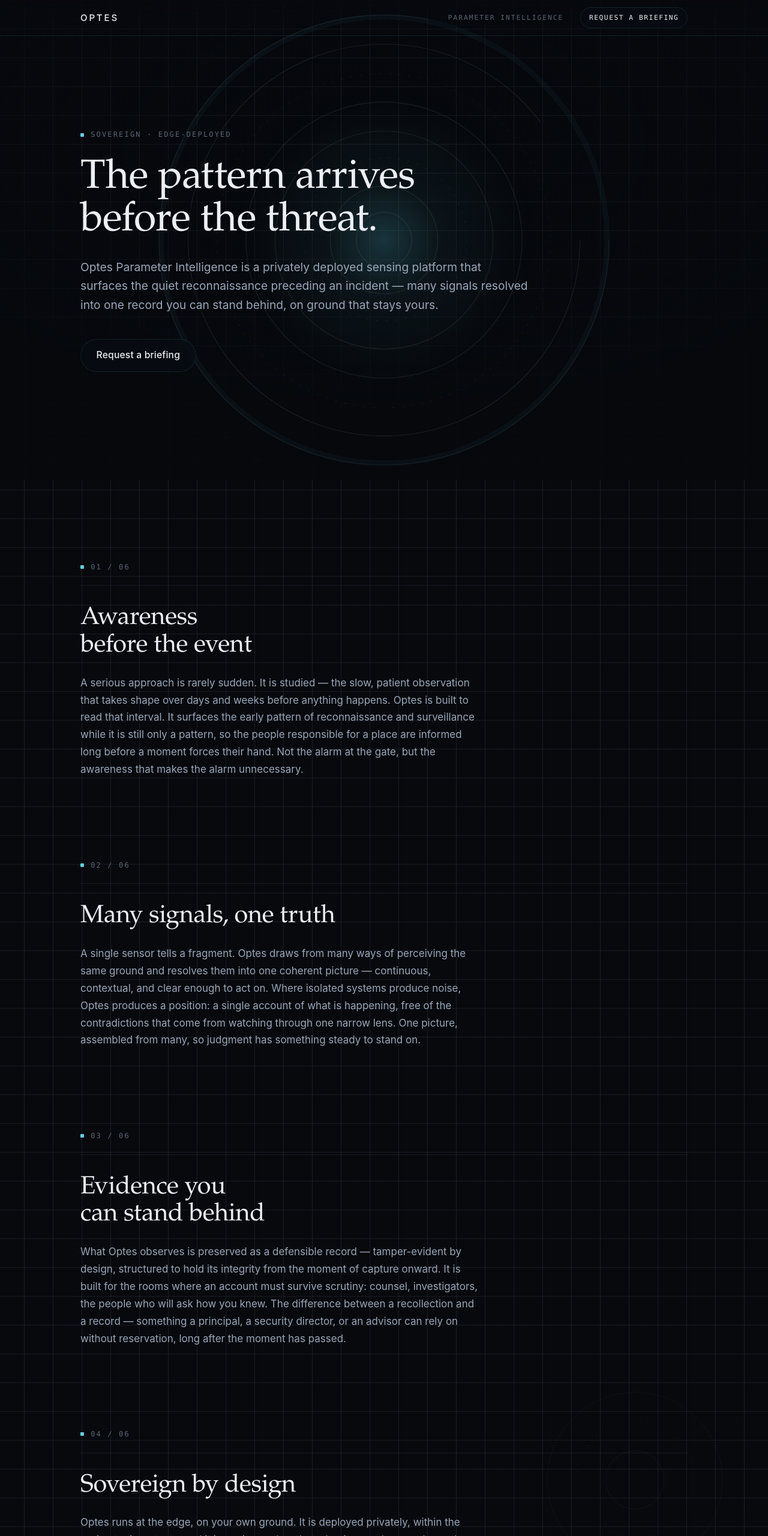
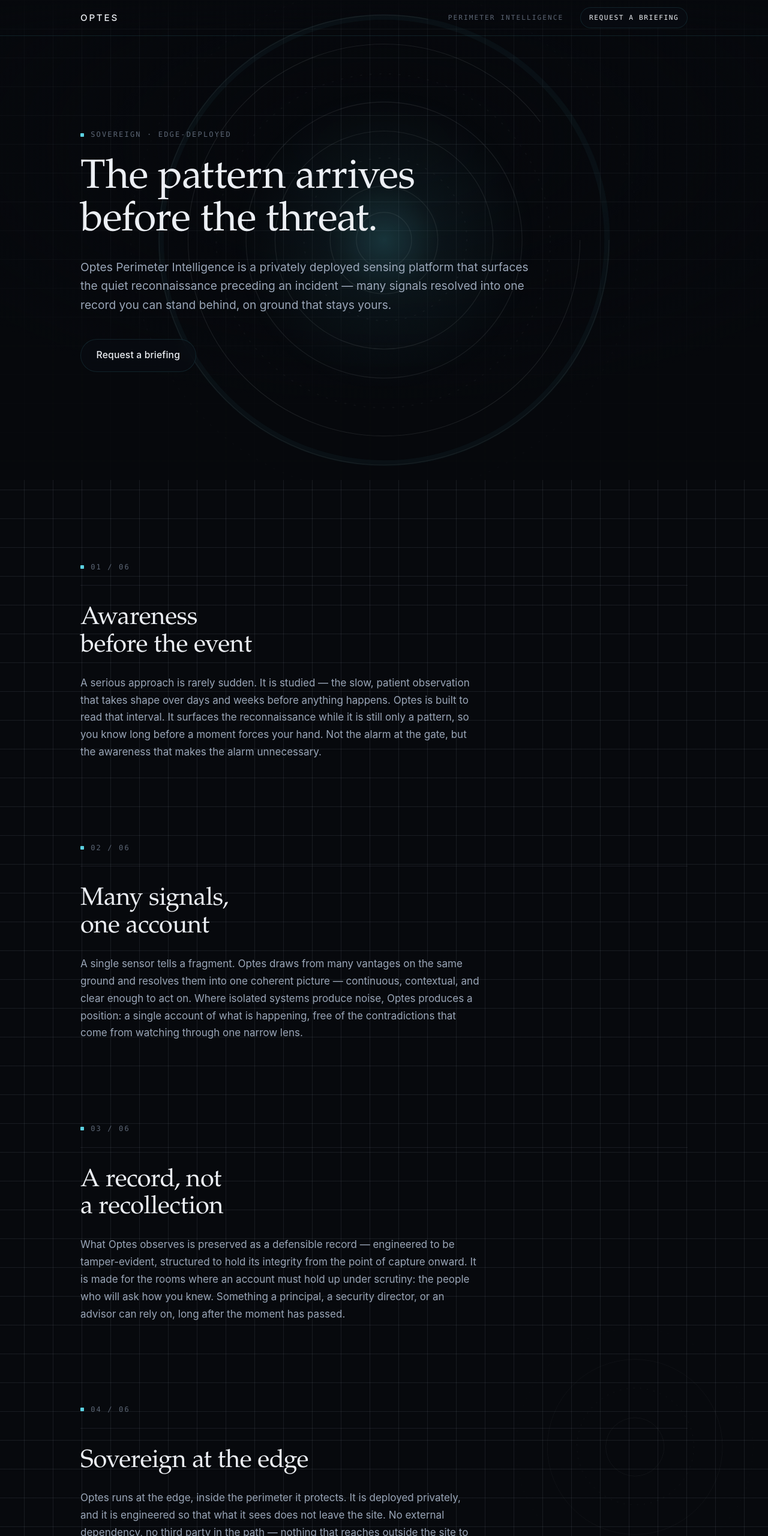
Before and after one commit to Bwilkie91/optes-site, a plain HTML site: page index.html in a window 1280 px wide. Shown: the top 2560 px of the page at 60% size. Drawn offline with Linux system fonts and the light colour scheme.

Commit message:
copy: sharpen teaser writing; correct name to "Perimeter Intelligence"
Editorial pass (critic panel → synthesis → adversarial verify):
- Rename product to "Optes Perimeter Intelligence" everywhere (title, meta,
  OG/Twitter tags + image alts, top-bar and footer microlabels, og.svg/og.png,
  README, code comments). It was consistently "Parameter" — a homophone slip.
- Purge repeated "by design" (was 4–5×, incl. two back-to-back section titles):
  §04 "Sovereign by design" → "Sovereign at the edge"; §05 "Private by design"
  → "Restraint as a first principle"; drop "tamper-evident by design".
- De-overclaim: §02 "Many signals, one truth" → "…one account".
- Reserve the "stand behind/on" metaphor to the hero: §03 "Evidence you can
  stand behind" → "A record, not a recollection"; cut §02's "…to stand on".
- Soften legal absolutes (defensible record, tamper-evident, "without
  reservation", "nothing that requires the outside world") to confident-but-
  defensible phrasing; move to second person in §01.
- Thin page-wide repetition of "ground"/"pattern"; replace SaaS "always-on"
  with "unsleeping".
- Regenerate og.png from updated og.svg; bump sitemap lastmod to 2026-07-07.

Inline-script CSP hash unchanged (script untouched).

Co-Authored-By: Claude Opus 4.8 <noreply@anthropic.com>

```diff
--- a/app.js
+++ b/app.js
@@ -1,5 +1,5 @@
 /* =========================================================================
-   Optes Parameter Intelligence — NULL SIGNAL
+   Optes Perimeter Intelligence — NULL SIGNAL
    Tiny vanilla-JS progressive enhancement. Zero dependencies.
 
    Responsibilities (all optional, all guarded):
--- a/index.html
+++ b/index.html
@@ -5,8 +5,8 @@
   <meta name="viewport" content="width=device-width, initial-scale=1" />
   <script>document.documentElement.classList.add('js')</script>
 
-  <title>Optes Parameter Intelligence — Awareness before the event</title>
-  <meta name="description" content="Optes Parameter Intelligence is a privately deployed sensing platform that surfaces the quiet reconnaissance preceding an incident — many signals resolved into one record you can stand behind, on ground that stays yours." />
+  <title>Optes Perimeter Intelligence — Awareness before the event</title>
+  <meta name="description" content="Optes Perimeter Intelligence is a privately deployed sensing platform that surfaces the quiet reconnaissance preceding an incident — many signals resolved into one record you can stand behind, on ground that stays yours." />
 
   <link rel="canonical" href="https://optes.ai/" />
   <meta name="theme-color" content="#07090D" />
@@ -15,21 +15,21 @@
   <!-- Open Graph -->
   <meta property="og:type" content="website" />
   <meta property="og:site_name" content="Optes" />
-  <meta property="og:title" content="Optes Parameter Intelligence — Awareness before the event" />
+  <meta property="og:title" content="Optes Perimeter Intelligence — Awareness before the event" />
   <meta property="og:description" content="A privately deployed sensing platform that surfaces the quiet reconnaissance preceding an incident — many signals resolved into one record you can stand behind, on ground that stays yours." />
   <meta property="og:url" content="https://optes.ai/" />
   <meta property="og:image" content="https://optes.ai/og.png" />
   <meta property="og:image:type" content="image/png" />
   <meta property="og:image:width" content="1200" />
   <meta property="og:image:height" content="630" />
-  <meta property="og:image:alt" content="Optes Parameter Intelligence — Awareness before the event, on ground that stays yours." />
+  <meta property="og:image:alt" content="Optes Perimeter Intelligence — Awareness before the event, on ground that stays yours." />
 
   <!-- Twitter -->
   <meta name="twitter:card" content="summary_large_image" />
-  <meta name="twitter:title" content="Optes Parameter Intelligence — Awareness before the event" />
+  <meta name="twitter:title" content="Optes Perimeter Intelligence — Awareness before the event" />
   <meta name="twitter:description" content="A privately deployed sensing platform that surfaces the quiet reconnaissance preceding an incident — many signals resolved into one record you can stand behind, on ground that stays yours." />
   <meta name="twitter:image" content="https://optes.ai/og.png" />
-  <meta name="twitter:image:alt" content="Optes Parameter Intelligence — Awareness before the event, on ground that stays yours." />
+  <meta name="twitter:image:alt" content="Optes Perimeter Intelligence — Awareness before the event, on ground that stays yours." />
 
   <link rel="icon" href="/favicon.svg" type="image/svg+xml" />
   <link rel="stylesheet" href="/styles.css" />
@@ -42,7 +42,7 @@
     <div class="topbar__inner">
       <a class="wordmark" href="/" aria-label="Optes — home">OPTES</a>
       <div class="topbar__right">
-        <span class="microlabel" aria-hidden="true">Parameter Intelligence</span>
+        <span class="microlabel" aria-hidden="true">Perimeter Intelligence</span>
         <a class="topbar__cta" href="mailto:briefing@optes.ai?subject=Briefing%20request%20%E2%80%94%20Optes">Request a briefing</a>
       </div>
     </div>
@@ -83,7 +83,7 @@
       <div class="hero__content">
         <p class="eyebrow"><span class="tick" aria-hidden="true"></span>Sovereign · Edge-deployed</p>
         <h1 class="hero__title" id="hero-heading">The pattern arrives before the threat.</h1>
-        <p class="hero__subhead">Optes Parameter Intelligence is a privately deployed sensing platform that surfaces the quiet reconnaissance preceding an incident — many signals resolved into one record you can stand behind, on ground that stays yours.</p>
+        <p class="hero__subhead">Optes Perimeter Intelligence is a privately deployed sensing platform that surfaces the quiet reconnaissance preceding an incident — many signals resolved into one record you can stand behind, on ground that stays yours.</p>
         <a class="cta" href="mailto:briefing@optes.ai?subject=Briefing%20request%20%E2%80%94%20Optes">
           <span class="cta__label">Request a briefing</span>
         </a>
@@ -95,23 +95,23 @@
       <p class="index"><span class="tick" aria-hidden="true"></span>01&nbsp;/&nbsp;06</p>
       <span class="rule" aria-hidden="true"></span>
       <h2 class="section__title" id="awareness-title">Awareness before the event</h2>
-      <p class="section__copy">A serious approach is rarely sudden. It is studied — the slow, patient observation that takes shape over days and weeks before anything happens. Optes is built to read that interval. It surfaces the early pattern of reconnaissance and surveillance while it is still only a pattern, so the people responsible for a place are informed long before a moment forces their hand. Not the alarm at the gate, but the awareness that makes the alarm unnecessary.</p>
+      <p class="section__copy">A serious approach is rarely sudden. It is studied — the slow, patient observation that takes shape over days and weeks before anything happens. Optes is built to read that interval. It surfaces the reconnaissance while it is still only a pattern, so you know long before a moment forces your hand. Not the alarm at the gate, but the awareness that makes the alarm unnecessary.</p>
     </section>
 
     <!-- 02 — Fusion -->
     <section class="section reveal" id="fusion" aria-labelledby="fusion-title" data-reveal>
       <p class="index"><span class="tick" aria-hidden="true"></span>02&nbsp;/&nbsp;06</p>
       <span class="rule" aria-hidden="true"></span>
-      <h2 class="section__title" id="fusion-title">Many signals, one truth</h2>
-      <p class="section__copy">A single sensor tells a fragment. Optes draws from many ways of perceiving the same ground and resolves them into one coherent picture — continuous, contextual, and clear enough to act on. Where isolated systems produce noise, Optes produces a position: a single account of what is happening, free of the contradictions that come from watching through one narrow lens. One picture, assembled from many, so judgment has something steady to stand on.</p>
+      <h2 class="section__title" id="fusion-title">Many signals, one account</h2>
+      <p class="section__copy">A single sensor tells a fragment. Optes draws from many vantages on the same ground and resolves them into one coherent picture — continuous, contextual, and clear enough to act on. Where isolated systems produce noise, Optes produces a position: a single account of what is happening, free of the contradictions that come from watching through one narrow lens.</p>
     </section>
 
     <!-- 03 — Evidence -->
     <section class="section reveal" id="evidence" aria-labelledby="evidence-title" data-reveal>
       <p class="index"><span class="tick" aria-hidden="true"></span>03&nbsp;/&nbsp;06</p>
       <span class="rule" aria-hidden="true"></span>
-      <h2 class="section__title" id="evidence-title">Evidence you can stand behind</h2>
-      <p class="section__copy">What Optes observes is preserved as a defensible record — tamper-evident by design, structured to hold its integrity from the moment of capture onward. It is built for the rooms where an account must survive scrutiny: counsel, investigators, the people who will ask how you knew. The difference between a recollection and a record — something a principal, a security director, or an advisor can rely on without reservation, long after the moment has passed.</p>
+      <h2 class="section__title" id="evidence-title">A record, not a recollection</h2>
+      <p class="section__copy">What Optes observes is preserved as a defensible record — engineered to be tamper-evident, structured to hold its integrity from the point of capture onward. It is made for the rooms where an account must hold up under scrutiny: the people who will ask how you knew. Something a principal, a security director, or an advisor can rely on, long after the moment has passed.</p>
     </section>
 
     <!-- 04 — Sovereign -->
@@ -128,16 +128,16 @@
       </div>
       <p class="index"><span class="tick" aria-hidden="true"></span>04&nbsp;/&nbsp;06</p>
       <span class="rule" aria-hidden="true"></span>
-      <h2 class="section__title" id="sovereign-title">Sovereign by design</h2>
-      <p class="section__copy">Optes runs at the edge, on your own ground. It is deployed privately, within the perimeter it protects, and it is engineered so that what it sees does not leave the site — by design, not by setting. No external dependency, no third party in the path, nothing that requires the outside world to function. The same discipline that protects the place protects its information: self-contained, offline-capable, and yours.</p>
+      <h2 class="section__title" id="sovereign-title">Sovereign at the edge</h2>
+      <p class="section__copy">Optes runs at the edge, inside the perimeter it protects. It is deployed privately, and it is engineered so that what it sees does not leave the site. No external dependency, no third party in the path — nothing that reaches outside the site to do its work. The discipline that guards the place guards what it learns: self-contained, offline-capable, and yours.</p>
     </section>
 
     <!-- 05 — Private -->
     <section class="section reveal" id="private" aria-labelledby="private-title" data-reveal>
       <p class="index"><span class="tick" aria-hidden="true"></span>05&nbsp;/&nbsp;06</p>
       <span class="rule" aria-hidden="true"></span>
-      <h2 class="section__title" id="private-title">Private by design</h2>
-      <p class="section__copy">A system that protects a home, an estate, or a house of worship must also honor the people inside it. Optes is built with restraint as a first principle — engineered to attend to patterns and posture, not to catalogue the lives of those it is meant to protect. It collects only what serves the duty of care, and holds it with the confidentiality you would expect of any trusted advisor. Privacy is not a setting applied at the end. It is the shape of the thing from the start.</p>
+      <h2 class="section__title" id="private-title">Restraint as a first principle</h2>
+      <p class="section__copy">A system that protects a home, an estate, or a house of worship must also honor the people inside it. Optes is built with restraint at its core — engineered to attend to patterns and posture, not to catalogue the lives it is meant to protect. It collects only what serves the duty of care, and holds it with the confidentiality you would expect of any trusted advisor. Privacy is not a setting applied at the end. It is the shape of the thing from the start.</p>
     </section>
 
     <!-- 06 — CTA -->
@@ -145,7 +145,7 @@
       <p class="index"><span class="tick" aria-hidden="true"></span>06&nbsp;/&nbsp;06</p>
       <span class="rule" aria-hidden="true"></span>
       <h2 class="section__title" id="cta-title">Purpose-built for what cannot be replaced</h2>
-      <p class="section__copy">Some ground is singular — a family's compound, a congregation's home, a place whose loss would be measured in more than property. Optes is made for that ground and little else: quiet, always-on, and indifferent to attention. It does not announce itself. It is simply present, holding the long watch so the people who belong there do not have to. When you are ready, we will walk you through it privately.</p>
+      <p class="section__copy">Some ground is singular — a family's compound, a congregation's home, a place whose loss would be measured in more than property. Optes is made for that alone: quiet, unsleeping, and indifferent to attention. It does not announce itself. It is simply present, holding the long watch so the people who belong there do not have to. When you are ready, we will walk you through it privately.</p>
       <div class="section__cta">
         <a class="cta" href="mailto:briefing@optes.ai?subject=Briefing%20request%20%E2%80%94%20Optes">
           <span class="cta__label">Request a briefing</span>
@@ -159,7 +159,7 @@
   <footer class="footer">
     <div class="footer__inner">
       <p class="footer__mark">© 2026 Optes</p>
-      <p class="footer__contact"><span class="microlabel">Parameter Intelligence</span> · <a href="mailto:briefing@optes.ai?subject=Briefing%20request%20%E2%80%94%20Optes">briefing@optes.ai</a></p>
+      <p class="footer__contact"><span class="microlabel">Perimeter Intelligence</span> · <a href="mailto:briefing@optes.ai?subject=Briefing%20request%20%E2%80%94%20Optes">briefing@optes.ai</a></p>
     </div>
   </footer>
 </body>
--- a/sitemap.xml
+++ b/sitemap.xml
@@ -2,7 +2,7 @@
 <urlset xmlns="http://www.sitemaps.org/schemas/sitemap/0.9">
   <url>
     <loc>https://optes.ai/</loc>
-    <lastmod>2026-06-18</lastmod>
+    <lastmod>2026-07-07</lastmod>
     <changefreq>monthly</changefreq>
     <priority>1.0</priority>
   </url>
--- a/styles.css
+++ b/styles.css
@@ -1,5 +1,5 @@
 /* =========================================================================
-   Optes Parameter Intelligence — NULL SIGNAL
+   Optes Perimeter Intelligence — NULL SIGNAL
    Zero-dependency design system. System fonts only. No external resources.
    ========================================================================= */
 
```
Also changed, not shown: og.png, og.svg, 2 other files.
